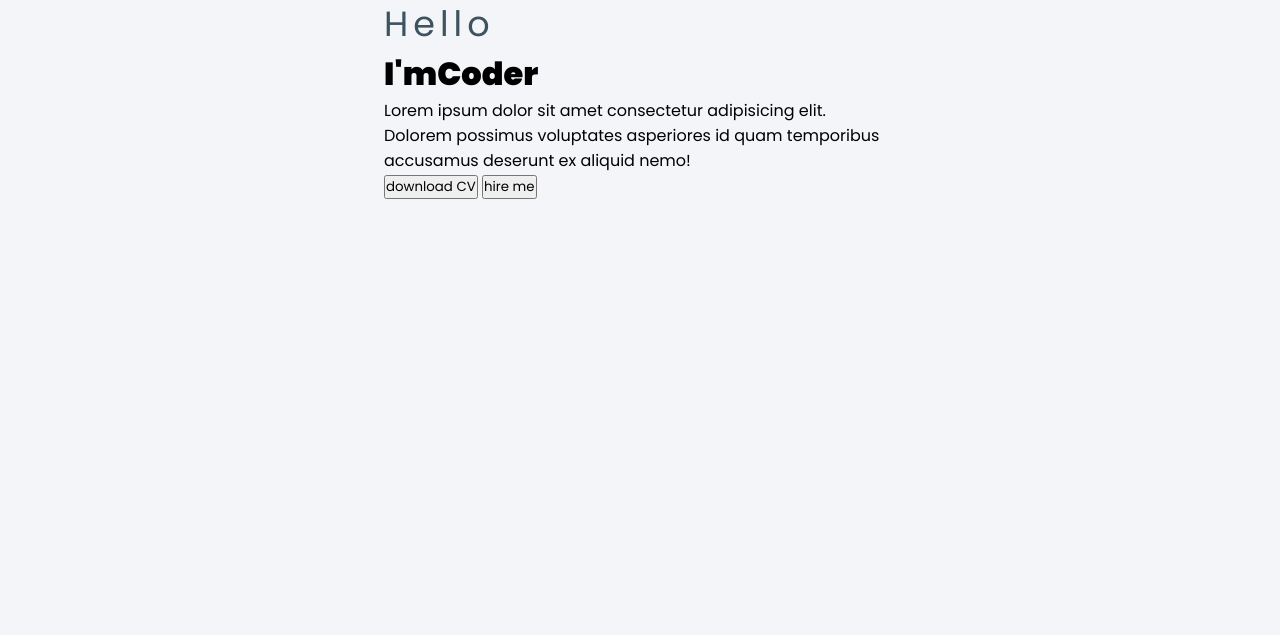
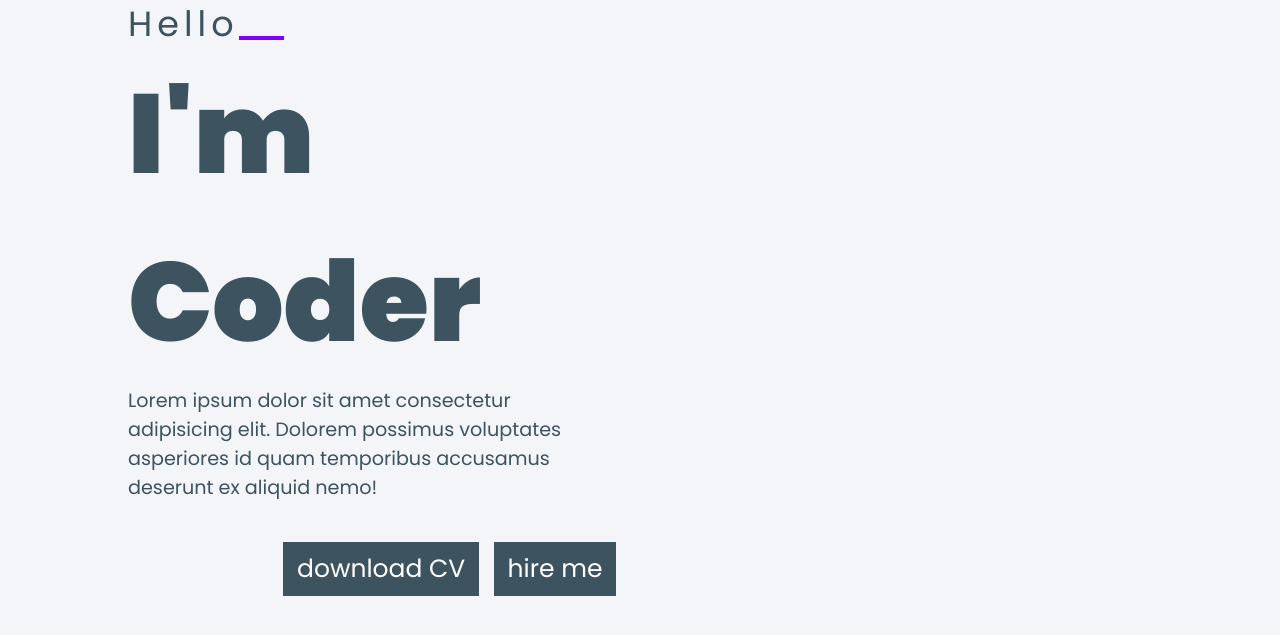
Before and after one commit to Svmpankaj/Pankaj-portfolio-site, a plain HTML site: page index.html in a window 1280 px wide. Shown: the part 83-718 px from the top of the page. Drawn offline with Linux system fonts and the light colour scheme.

Commit message:
addind btns and intro left side

```diff
--- a/style.css
+++ b/style.css
@@ -61,7 +61,7 @@ b{
     display: flex;
     width: 100%;
     height: 100%;
-    justify-content: center;
+    justify-content: left;
     align-items: center;
     padding: 0 10%;
     overflow: hidden;
@@ -77,10 +77,42 @@ b{
     color: #3d535f;
 }
 .topline::after{
-    position: relative;
+    position: absolute;
     content: '';
     height: 4px;
     width: 45px;
     bottom: 10px;
     background-color: #7f00ff;
 }
+h1{
+    display: block;
+    font-size: 7em;
+    font-weight: 900;
+    color: #3d535f;
+}
+.multiTExt{
+    color: #7f00ff;
+    text-transform: capitalize;
+}
+p{
+    display: block;
+    width: 90%;
+    font-size: 1.2em;
+    color: #3d535f;
+}
+.btns{
+    width: 100%;
+    position: relative;
+    left: 150px;
+}
+button{
+    outline: none;
+    border: none;
+    cursor: pointer;
+    font-size: 25px;
+    font-weight: 400;
+    color: #fff;
+    background-color: #3d535f;
+    padding: 8px 14px;
+    margin: 40px 5px;
+}
```
Also changed, not shown: index.html (+1 -1 lines).
